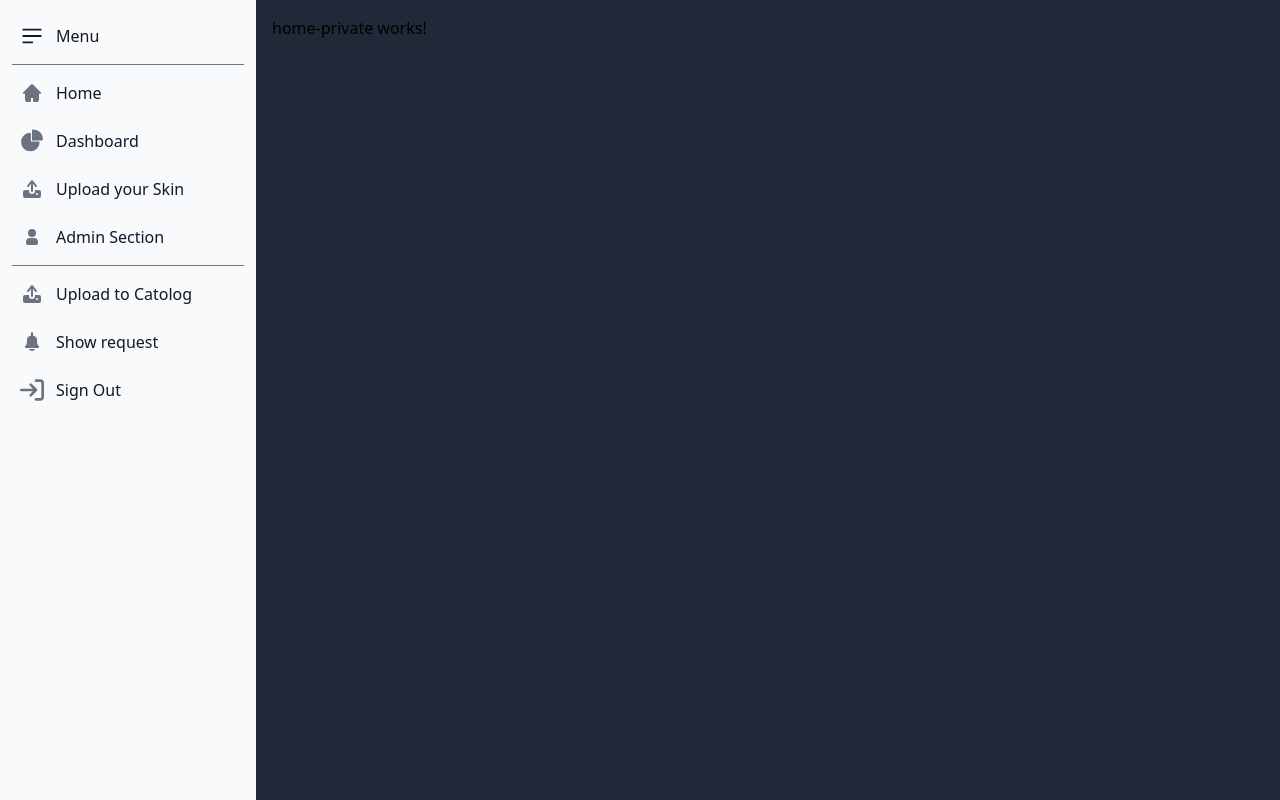
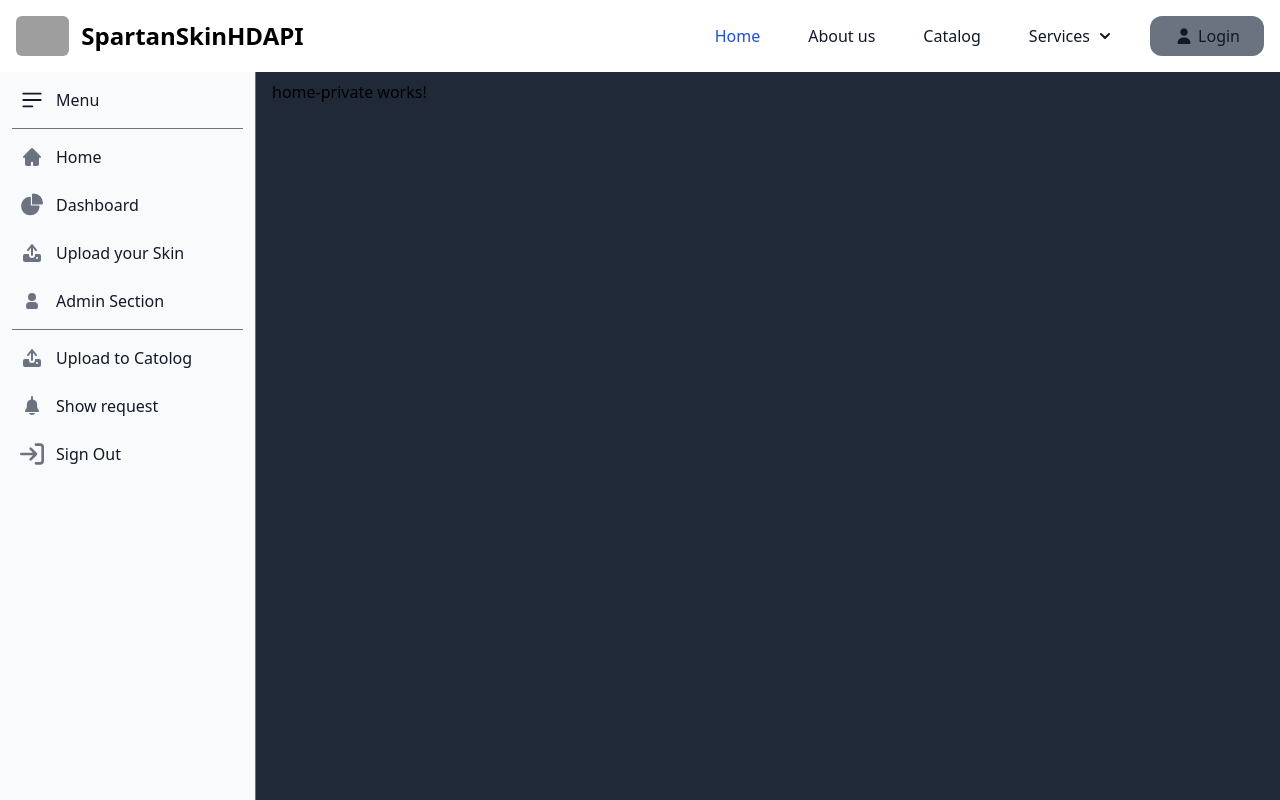
Before and after one commit to xSpartan155x/SpartanSkinHDAPI, an Angular app: page /dashboard in a window 1280 px wide. Built offline with nearby package versions, Linux system fonts and the light colour scheme; grey boxes are pictures that could not be loaded.

Commit message:
dashboard

```diff
--- a/src/libs/dashboard/dashboard.component.html
+++ b/src/libs/dashboard/dashboard.component.html
@@ -6,7 +6,7 @@
    </svg>
 </button>
 
-<aside id="default-sidebar" class="fixed top-0 left-0 z-40 w-64 h-screen transition-transform -translate-x-full sm:translate-x-0" aria-label="Sidebar">
+<aside id="default-sidebar" class="fixed top-16 left-0 z-30 w-64 h-screen transition-transform -translate-x-full sm:translate-x-0 border-e border-gray-500" aria-label="Sidebar">
    <div class="h-full px-3 py-4 overflow-y-auto bg-gray-50 dark:bg-gray-800">
       <ul class="space-y-2 font-medium">
          <div routerLink="/dashboard/skin-host" class="flex items-center p-2 text-gray-900 rounded-lg dark:text-white group">
@@ -76,6 +76,6 @@
    </div>
 </aside>
 
-<div class="p-4 sm:ml-64">
+<div class="p-4 sm:ml-64 mt-16">
    <router-outlet></router-outlet>
 </div>
--- /dev/null
+++ b/src/private-area/catolog-upload/catolog-upload.component.html
@@ -0,0 +1 @@
+<p>catolog-upload works!</p>
--- /dev/null
+++ b/src/private-area/requests/requests.component.html
@@ -0,0 +1 @@
+<p>requests works!</p>
```
Also changed, not shown: src/app/app.routes.ts (+10 -9 lines), src/private-area/catolog-upload/catolog-upload.component.ts (added, +11 -0 lines), src/private-area/requests/requests.component.ts (added, +11 -0 lines), src/private-area/catolog-upload/catolog-upload.component.scss (added), src/private-area/requests/requests.component.scss (added), 2 other files (tests, documents, lock files or other folders).
